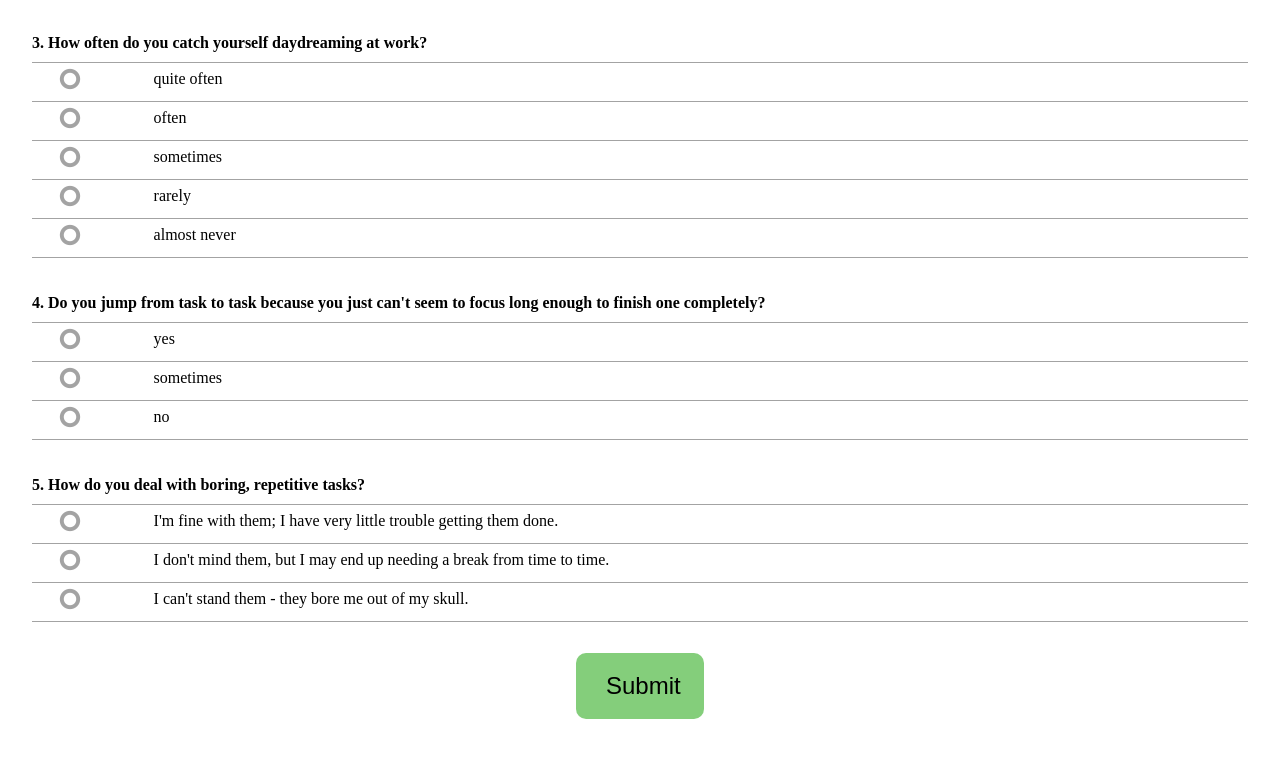
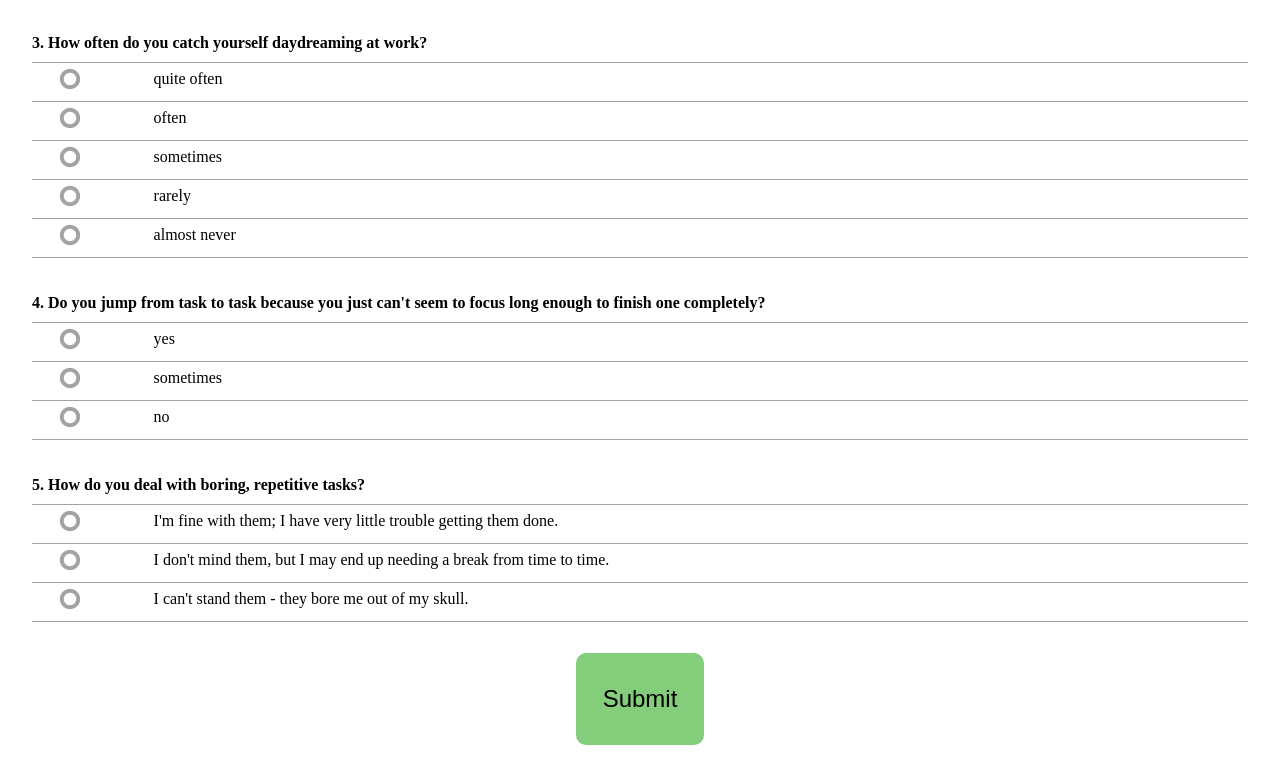
Before and after one commit to negarmiralaie/interactiveQuizUsingJs, a plain HTML site: page html/index.html in a window 1280 px wide. Shown: the part 538-1315 px from the top of the page. Before the commit the page ends 1289 px from the top, so only its background shows below. Drawn offline with Linux system fonts and the light colour scheme.

Commit message:
changed size of the button

```diff
--- a/style.scss
+++ b/style.scss
@@ -77,7 +77,7 @@ form section {
     input[type="submit"] {
         background-color: var(--myGreen);
         width: 80%;
-        padding: 1.2rem 30px;
+        padding: 2rem 0;
         border-radius: 10px;
         border: none;
         margin: 2rem auto;
```
Also changed, not shown: style.css, 1 other file.
